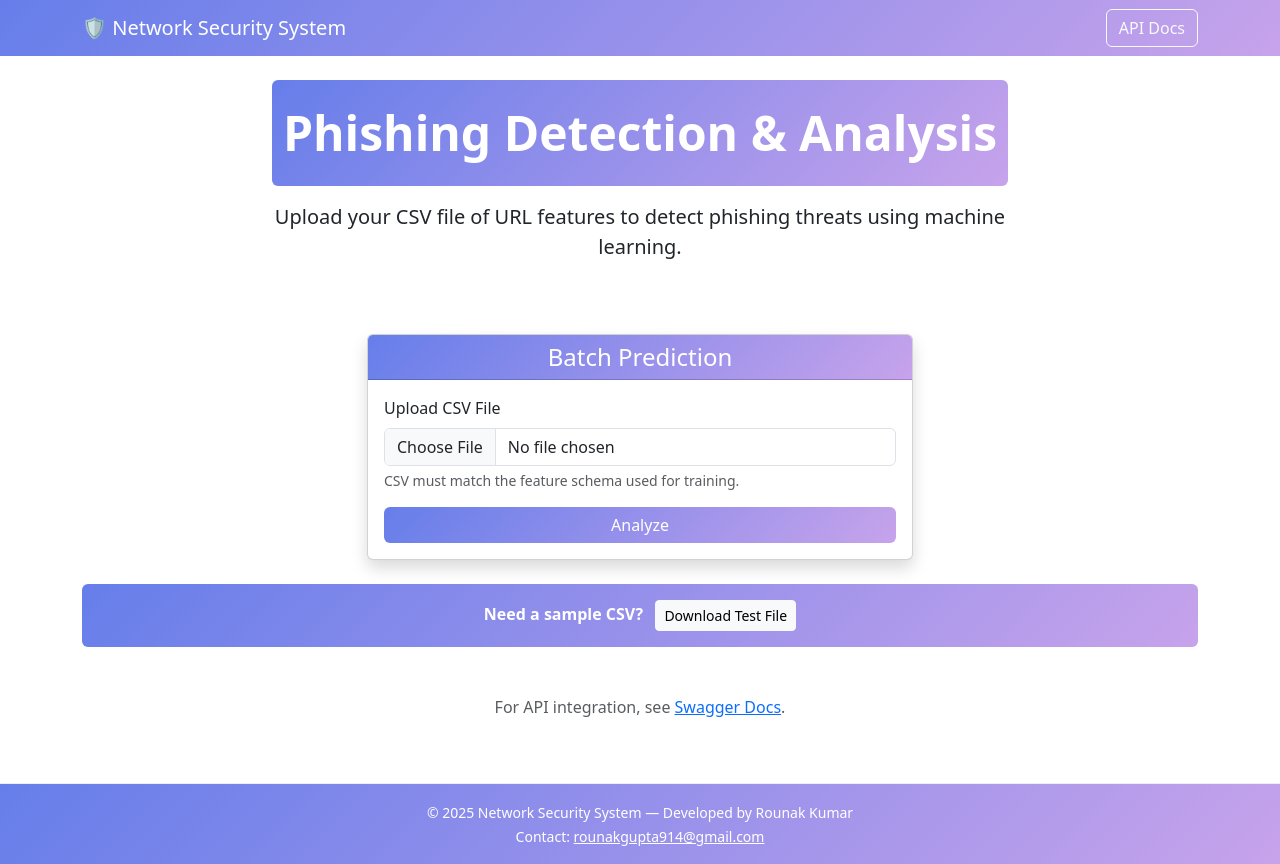
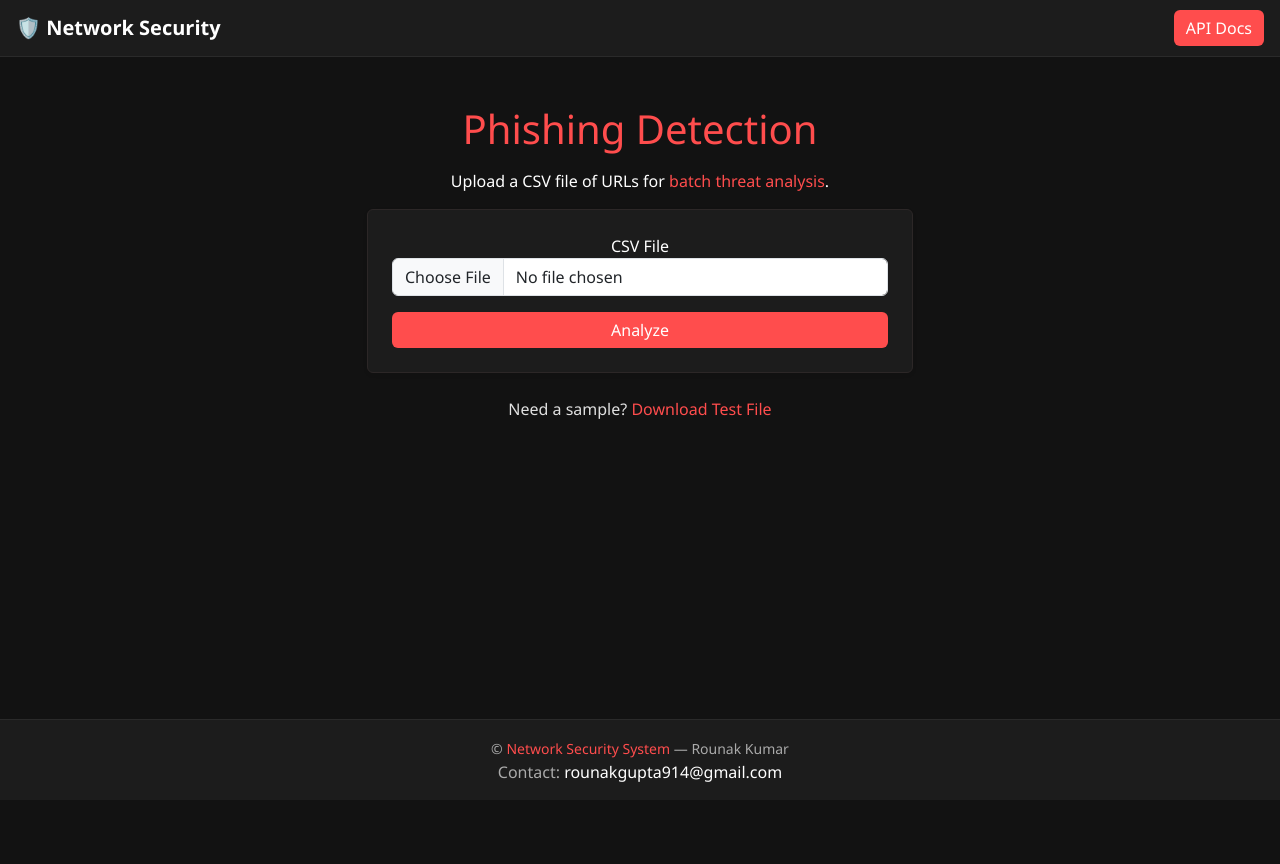
Before and after one commit to raw9k/network-security-system, a FastAPI app: page / in a window 1280 px wide. After the commit the page ends 782 px from the top, so only its background shows below. Run offline with FastAPI, Linux system fonts and the light colour scheme; some libraries are stand-ins or nearby versions.

Commit message:
Revamp UI for home and results pages with dark theme, improved layout, and enhanced styling for better user experience

```diff
--- a/templates/home.html
+++ b/templates/home.html
@@ -6,70 +6,87 @@
     <meta name="viewport" content="width=device-width, initial-scale=1">
     <link href="https://cdn.jsdelivr.net/npm/bootstrap@5.3.0/dist/css/bootstrap.min.css" rel="stylesheet">
     <style>
-        .gradient-bg {
-            background: linear-gradient(135deg, #667eea 0%, #c7a3eb 100%);
+        body {
+            background-color: #121212;
+            color: #e0e0e0;
+            font-family: "Segoe UI", Roboto, sans-serif;
+            min-height: 100vh;
+            display: flex;
+            flex-direction: column;
+        }
+        .navbar {
+            background-color: #1c1c1c;
+            border-bottom: 1px solid #2a2a2a;
+        }
+        .navbar-brand {
+            font-weight: 600;
+            color: #ffffff !important;
+        }
+        .card {
+            background-color: #1c1c1c;
+            border: 1px solid #2c2727;
+        }
+        .btn-custom {
+            background-color: #ff4d4d;
             color: white;
+            border: none;
         }
-        .gradient-footer {
-            background: linear-gradient(135deg, #667eea 0%, #c7a3eb 100%);
-            color: white;
-            border-top: 1px solid #eee;
+        .btn-custom:hover {
+            background-color: #e63939;
+        }
+        a {
+            color: #ff4d4d;
+            text-decoration: none;
+        }
+        a:hover {
+            text-decoration: underline;
+            color: #ff6666;
+        }
+        footer {
+            margin-top: auto;
+            border-top: 1px solid #2a2a2a;
+            background-color: #1c1c1c;
+            color: #aaa;
+        }
+        .highlight {
+            color: #ff4d4d;
         }
     </style>
 </head>
 <body>
-    <nav class="navbar gradient-bg mb-4">
-        <div class="container">
-            <a class="navbar-brand text-white" href="/">🛡️ Network Security System</a>
-            <a class="btn btn-outline-light" href="/docs">API Docs</a>
-        </div>
+    <nav class="navbar px-3 mb-5">
+        <a class="navbar-brand" href="/">🛡️ Network Security</a>
+        <a class="btn btn-custom" href="/docs">API Docs</a>
     </nav>
-    <div class="container">
-        <div class="row justify-content-center mb-5">
-            <div class="col-md-8 text-center">
-                <h1 class="display-5 fw-bold mb-3 gradient-bg py-4 rounded">Phishing Detection & Analysis</h1>
-                <p class="lead mb-4">Upload your CSV file of URL features to detect phishing threats using machine learning.</p>
-            </div>
-        </div>
+
+    <div class="container text-center">
+        <h1 class="mb-3 highlight">Phishing Detection</h1>
+        <p class="text-white">Upload a CSV file of URLs for <span class="highlight">batch threat analysis</span>.</p>
+
         <div class="row justify-content-center">
             <div class="col-md-6">
-                <div class="card shadow">
-                    <div class="card-header gradient-bg text-white text-center">
-                        <h4 class="mb-0">Batch Prediction</h4>
-                    </div>
-                    <div class="card-body">
-                        <form action="/predict" method="post" enctype="multipart/form-data">
-                            <div class="mb-3">
-                                <label for="file" class="form-label">Upload CSV File</label>
-                                <input type="file" class="form-control" id="file" name="file" accept=".csv" required>
-                                <div class="form-text">CSV must match the feature schema used for training.</div>
-                            </div>
-                            <button type="submit" class="btn w-100" style="background: linear-gradient(135deg, #667eea 0%, #c7a3eb 100%); color: white; border: none;">
-                                Analyze
-                            </button>
-                        </form>
-                    </div>
+                <div class="card shadow-sm p-4">
+                    <form action="/predict" method="post" enctype="multipart/form-data">
+                        <div class="mb-3">
+                            <label for="file" class="text-white">CSV File</label>
+                            <input type="file" class="form-control" id="file" name="file" accept=".csv" required>
+                        </div>
+                        <button type="submit" class="btn btn-custom w-100">Analyze</button>
+                    </form>
                 </div>
             </div>
         </div>
-        <div class="gradient-bg mt-4 text-center rounded py-3">
-            <strong>Need a sample CSV?</strong>
-            <a href="https://drive.google.com/file/d/1yfZsJ2ulzqPn391BvhjZpPqyBJLANfZK/view?usp=sharing" target="_blank" class="btn btn-light btn-sm ms-2">
-                Download Test File
-            </a>
-        </div>
-        <div class="row mt-5">
-            <div class="col text-center">
-                <p class="text-muted">For API integration, see <a href="/docs">Swagger Docs</a>.</p>
-            </div>
-        </div>
+
+        <p class="mt-4">
+            Need a sample?
+            <a href="https://drive.google.com/file/d/1yfZsJ2ulzqPn391BvhjZpPqyBJLANfZK/view?usp=sharing" target="_blank">Download Test File</a>
+        </p>
     </div>
-    <footer class="gradient-footer text-center py-3 mt-5">
-        <small>
-            &copy; 2025 Network Security System &mdash; Developed by Rounak Kumar<br>
-            Contact: <a href="mailto:rounakgupta914@gmail.com" class="text-white text-decoration-underline">rounakgupta914@gmail.com</a>
-        </small>
+
+    <footer class="text-center py-3">
+        <small>&copy; <span class="highlight">Network Security System</span> — Rounak Kumar</small><br>
+        Contact: <a href="mailto:rounakgupta914@gmail.com" class="text-white">rounakgupta914@gmail.com</a>
+
     </footer>
-    <script src="https://cdn.jsdelivr.net/npm/bootstrap@5.3.0/dist/js/bootstrap.bundle.min.js"></script>
 </body>
 </html>
```
Also changed, not shown: templates/table.html (+83 -40 lines).
